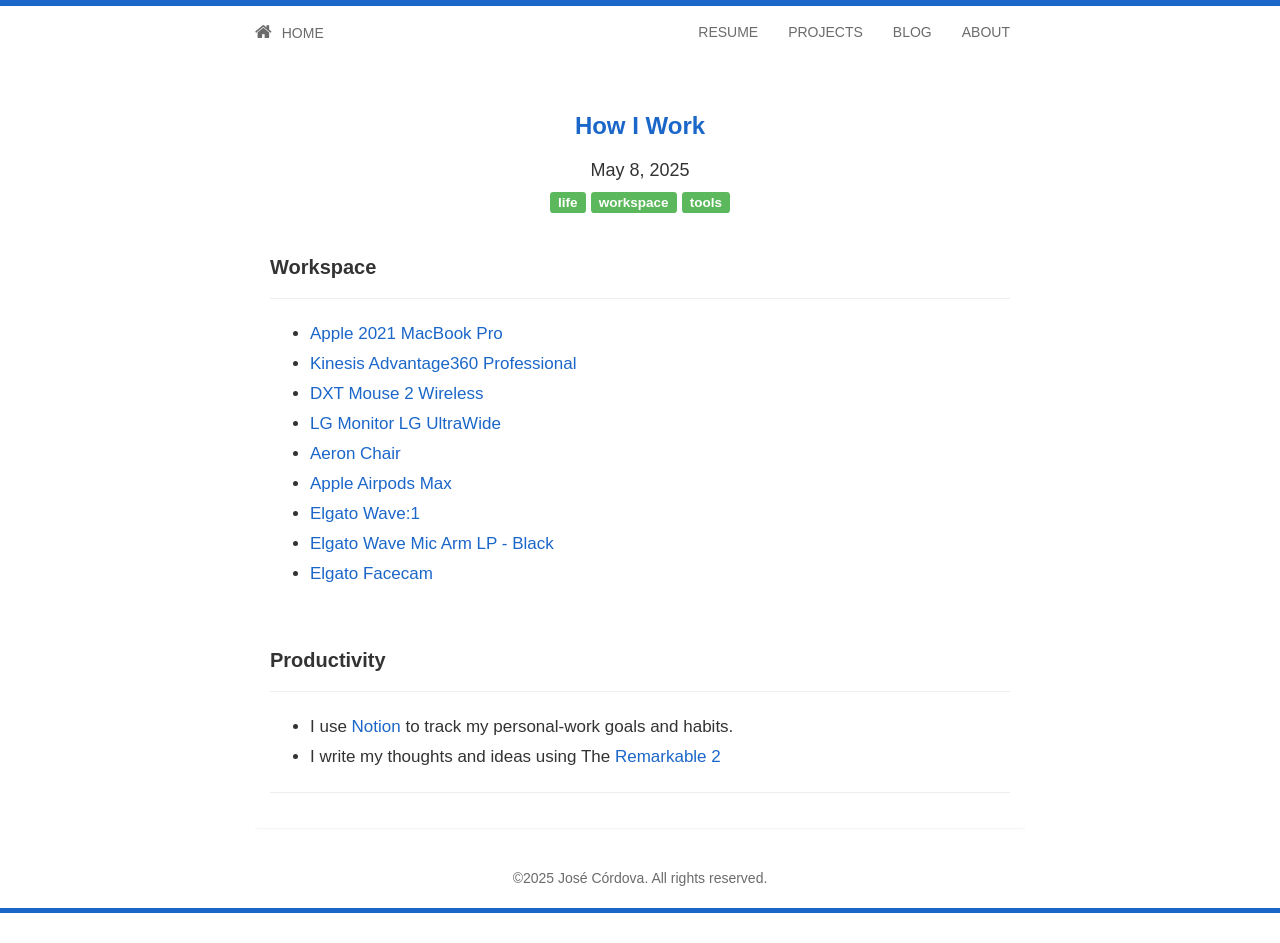
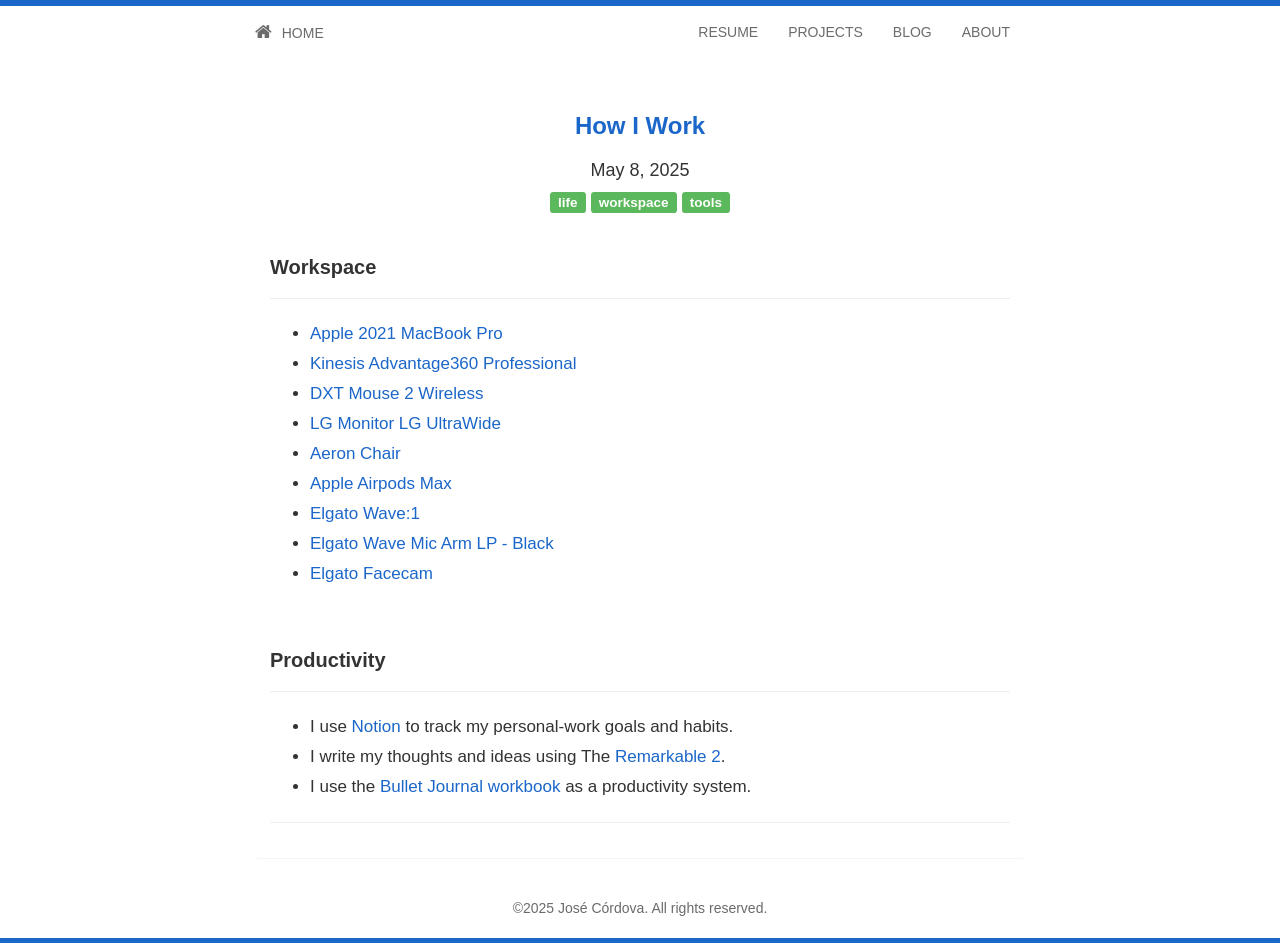
Before and after one commit to jfernancordova/jfernancordova.github.io, a Jekyll site: the page built from _posts/2025-05-08-how-i-work.md, in a window 1280 px wide. Built offline with Jekyll 4.4.1, drawn with Linux system fonts in a browser that asks for light colours; nearby versions of some CDN libraries; comment, search, counter and statistics services are not loaded; before the commit the page ends 913 px from its top, so only the background shows below that.

Commit message:
Update 2025-05-08-how-i-work.md

```diff
--- a/_posts/2025-05-08-how-i-work.md
+++ b/_posts/2025-05-08-how-i-work.md
@@ -28,4 +28,5 @@
 ---
 
 - I use [Notion](https://www.notion.so/) to track my personal-work goals and habits.
-- I write my thoughts and ideas using The [Remarkable 2](https://remarkable.com/store/remarkable-2)
+- I write my thoughts and ideas using The [Remarkable 2](https://remarkable.com/store/remarkable-2).
+- I use the [Bullet Journal workbook](https://methods.remarkable.com/resources/bullet-journal-workbook) as a productivity system.
```
